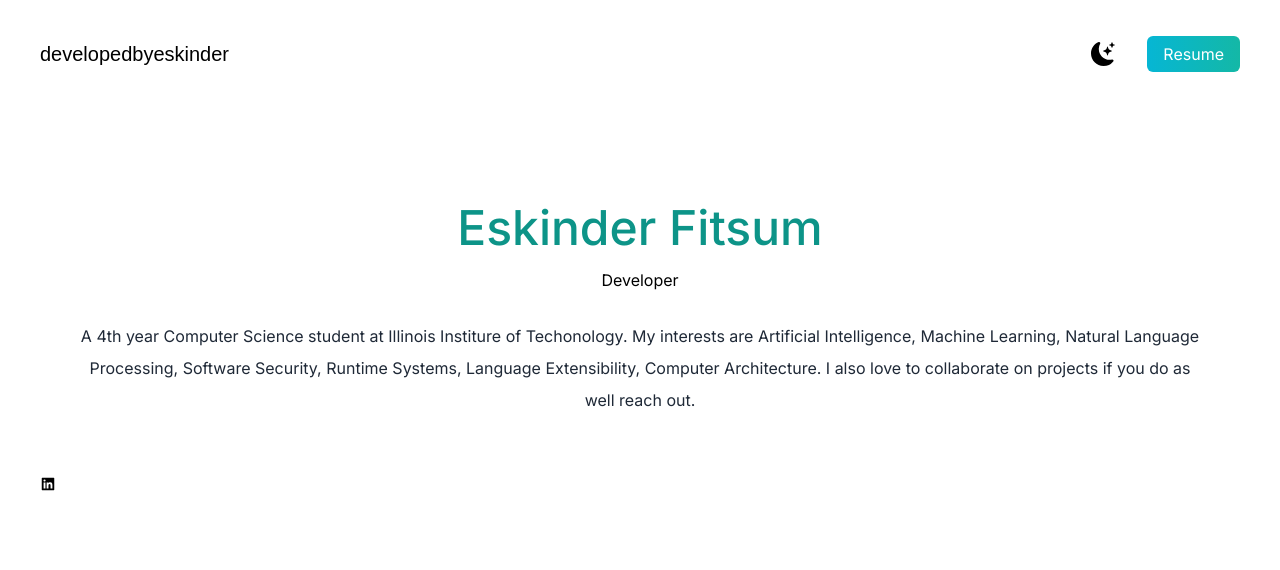
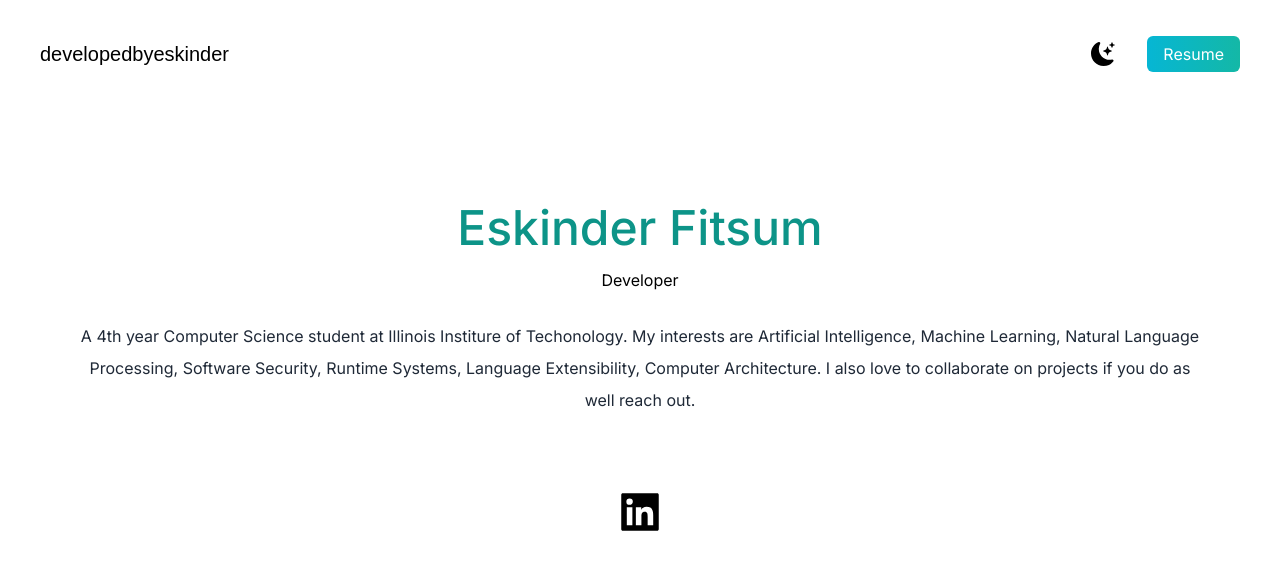
Before and after one commit to radicalromha/super-duper-waffle, a Next.js app in the folder portfolio/: page / in a window 1280 px wide. Shown: the top 570 px of the page. Built offline with nearby package versions, Linux system fonts and the light colour scheme.

Commit message:
adjuseted colors

```diff
--- a/portfolio/src/app/page.js
+++ b/portfolio/src/app/page.js
@@ -44,7 +44,7 @@ export default function Home() {
               love to collaborate on projects if you do as well reach out.
             </p>
           </div>
-          <div>
+          <div className="text-5xl flex justify-center gap-16 py-3 texy-gray-60">
             <AiFillLinkedin />
           </div>
           <div></div>
```
